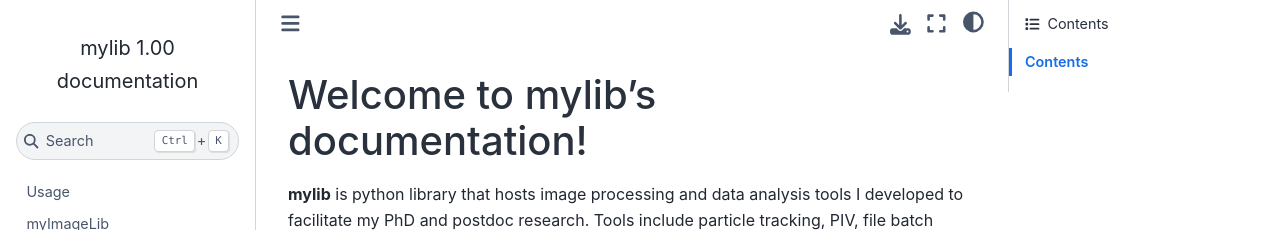
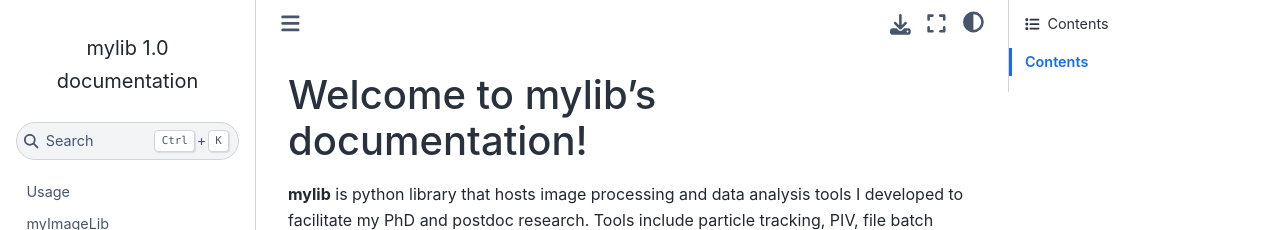
Before and after one commit to ZLoverty/mylib, a Sphinx documentation site: the page built from docs/source/index.rst, in a window 1280 px wide. Shown: the top 230 px of the page. Built offline with Sphinx 7.4.7 and the Sphinx Book theme 1.1.4, drawn with Linux system fonts in a browser that asks for light colours.

Commit message:
update requirements

```diff
--- a/docs/requirements.txt
+++ b/docs/requirements.txt
@@ -6,6 +6,6 @@
 nd2reader
 matplotlib
 openpiv
-sphinx.ext.doctest
-sphinx.ext.autodoc
-sphinx.ext.autosummary
+corrLib
+myImageLib
+pivLib
--- a/docs/source/conf.py
+++ b/docs/source/conf.py
@@ -23,7 +23,7 @@
 author = 'Zhengyang Liu'
 
 # The full version, including alpha/beta/rc tags
-release = '1.00'
+release = '1.0'
 
 
 # -- General configuration ---------------------------------------------------
```
